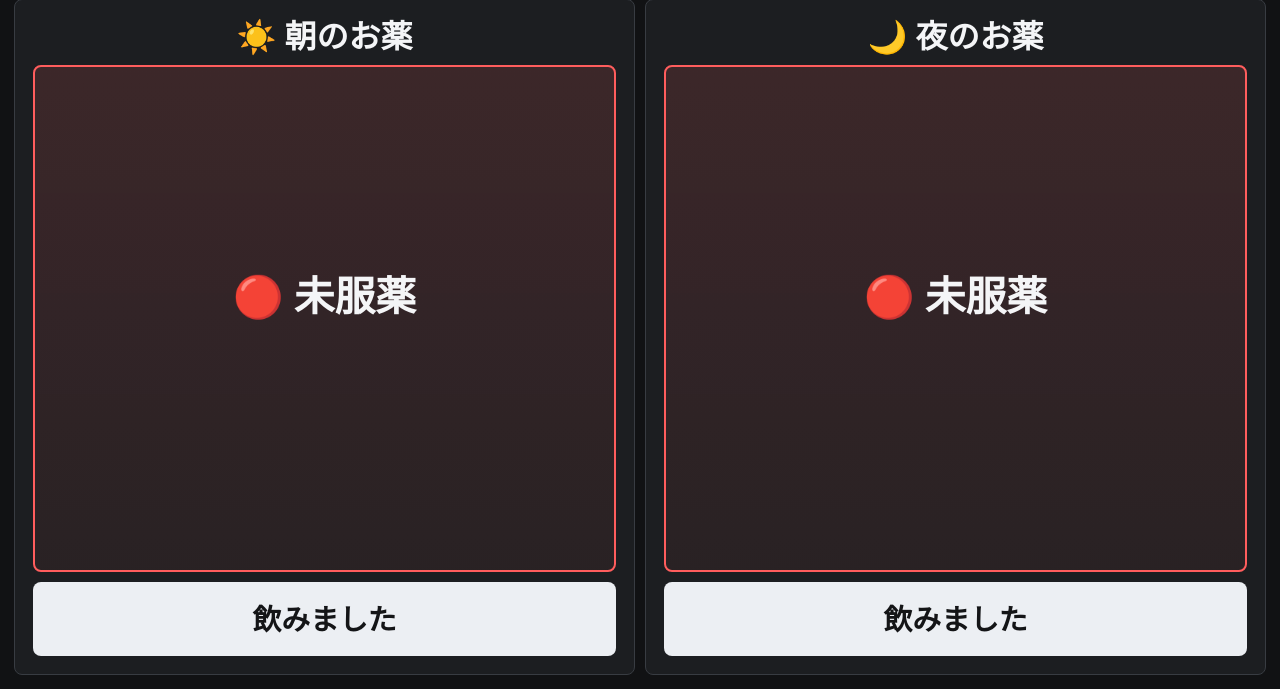
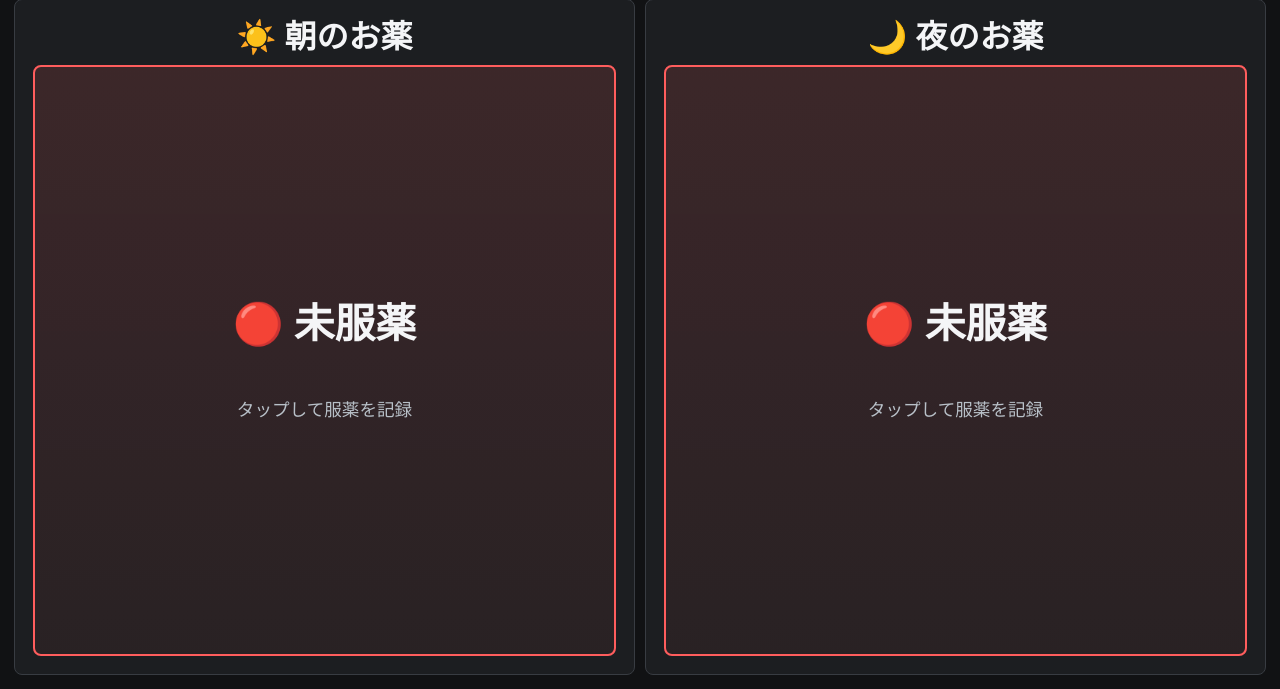
Before and after one commit to TakaShitara/medication-manager, a Flask app: page / in a window 1280 px wide. Shown: the part 111-800 px from the top of the page. Run offline with Flask 3, Linux system fonts and the light colour scheme.

Commit message:
2026--10

```diff
--- a/app/static/app.js
+++ b/app/static/app.js
@@ -255,30 +255,33 @@
   }
 
   function renderPeriod(period, entry) {
-    var card = document.querySelector('[data-period="' + period + '"]');
     var status = document.getElementById(period + "-status");
     var text = status.querySelector(".status-text");
     var mark = status.querySelector(".status-mark");
     var time = document.getElementById(period + "-time");
-    var button = card.querySelector("button");
+    var hint = status.querySelector(".status-hint");
 
     if (entry.taken) {
       status.className = "dose-status taken";
       mark.textContent = "🟢";
       text.textContent = "服薬済み";
       time.textContent = entry.time || "--:--";
-      button.textContent = "取り消す";
-      button.className = "action-button cancel-button";
+      hint.textContent = "タップして取り消す";
     } else {
       status.className = "dose-status not-taken";
       mark.textContent = "🔴";
       text.textContent = "未服薬";
       time.textContent = "--:--";
-      button.textContent = "飲みました";
-      button.className = "action-button take-button";
+      hint.textContent = "タップして服薬を記録";
     }
 
-    button.disabled = !!busy[period];
+    status.disabled = !!busy[period];
+    status.setAttribute("aria-busy", busy[period] ? "true" : "false");
+    status.setAttribute("aria-label", (period === "morning" ? "朝のお薬" : "夜のお薬") +
+      (entry.taken ? "：服薬済み " + (entry.time || "") + "。タップして取り消す" : "：未服薬。タップして服薬を記録"));
+    if (busy[period]) {
+      hint.textContent = "送信中…";
+    }
   }
 
   function refreshStatus() {
@@ -295,7 +298,7 @@
     var entry = entryFor(period);
     var endpoint;
 
-    if (busy[period]) {
+    if (!currentState || busy[period]) {
       return;
     }
 
@@ -326,7 +329,7 @@
   }
 
   function bindButtons() {
-    var buttons = document.querySelectorAll(".action-button");
+    var buttons = document.querySelectorAll("button.dose-status");
     for (var i = 0; i < buttons.length; i += 1) {
       buttons[i].addEventListener("click", function (event) {
         postAction(event.currentTarget.getAttribute("data-period"));
--- a/app/static/style.css
+++ b/app/static/style.css
@@ -127,7 +127,7 @@ button {
 .dose-card {
   min-width: 0;
   display: grid;
-  grid-template-rows: auto 1fr auto;
+  grid-template-rows: auto 1fr;
   gap: 10px;
   padding: 18px;
   border: 1px solid var(--line);
@@ -145,6 +145,11 @@ button {
 }
 
 .dose-status {
+  width: 100%;
+  padding: 16px;
+  color: var(--text);
+  cursor: pointer;
+  touch-action: manipulation;
   min-height: 120px;
   display: flex;
   flex-direction: column;
@@ -198,33 +203,22 @@ button {
   color: transparent;
 }
 
-.action-button {
-  width: 100%;
-  min-height: 74px;
-  border: 0;
-  border-radius: 8px;
-  padding: 8px 16px;
-  background: var(--button);
-  color: var(--button-text);
-  font-size: 1.8rem;
-  line-height: 1.1;
-  font-weight: 900;
-  letter-spacing: 0;
-  cursor: pointer;
-  touch-action: manipulation;
+.status-hint {
+  color: var(--muted);
+  font-size: 1.1rem;
+  line-height: 1.3;
 }
 
-.action-button.cancel-button {
-  border: 1px solid var(--line);
-  background: var(--cancel);
-  color: var(--text);
+.dose-status:focus-visible {
+  outline: 3px solid var(--text);
+  outline-offset: 3px;
 }
 
-.action-button:active {
+.dose-status:active:not(:disabled) {
   transform: translateY(1px);
 }
 
-.action-button:disabled {
+.dose-status:disabled {
   opacity: 0.58;
   cursor: wait;
 }
@@ -284,10 +278,6 @@ button {
     font-size: 1.55rem;
   }
 
-  .action-button {
-    min-height: 60px;
-    font-size: 1.5rem;
-  }
 }
 
 @media (orientation: portrait), (max-width: 760px) {
--- a/app/templates/index.html
+++ b/app/templates/index.html
@@ -25,26 +25,26 @@
     <section class="dose-grid" aria-label="服薬状況">
       <article class="dose-card" data-period="morning">
         <h2><span aria-hidden="true">☀️</span> 朝のお薬</h2>
-        <div class="dose-status not-taken" id="morning-status">
-          <div class="status-line">
+        <button type="button" class="dose-status not-taken" id="morning-status" data-period="morning" disabled>
+          <span class="status-line">
             <span class="status-mark" aria-hidden="true">🔴</span>
             <span class="status-text">未服薬</span>
-          </div>
-          <div class="dose-time" id="morning-time" aria-label="服薬時刻">--:--</div>
-        </div>
-        <button type="button" class="action-button take-button" data-period="morning">飲みました</button>
+          </span>
+          <span class="dose-time" id="morning-time" aria-label="服薬時刻">--:--</span>
+          <span class="status-hint">タップして服薬を記録</span>
+        </button>
       </article>
 
       <article class="dose-card" data-period="night">
         <h2><span aria-hidden="true">🌙</span> 夜のお薬</h2>
-        <div class="dose-status not-taken" id="night-status">
-          <div class="status-line">
+        <button type="button" class="dose-status not-taken" id="night-status" data-period="night" disabled>
+          <span class="status-line">
             <span class="status-mark" aria-hidden="true">🔴</span>
             <span class="status-text">未服薬</span>
-          </div>
-          <div class="dose-time" id="night-time" aria-label="服薬時刻">--:--</div>
-        </div>
-        <button type="button" class="action-button take-button" data-period="night">飲みました</button>
+          </span>
+          <span class="dose-time" id="night-time" aria-label="服薬時刻">--:--</span>
+          <span class="status-hint">タップして服薬を記録</span>
+        </button>
       </article>
     </section>
   </main>
```
